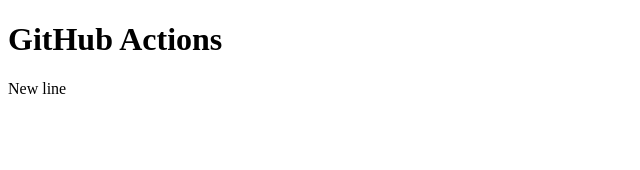
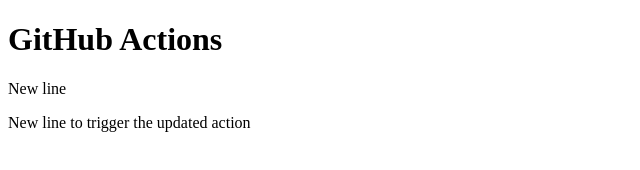
Before and after one commit to robert-ilievski/devops-github-actions, a plain HTML site: page index.html in a window 1280 px wide. Shown: the whole page, without its empty margins (0-640 px from the left). Drawn offline with Linux system fonts and the light colour scheme.

Commit message:
push to trigger the updated action

```diff
--- a/index.html
+++ b/index.html
@@ -7,5 +7,6 @@
 <body>
 <h1>GitHub Actions</h1>
 <p>New line</p>
+<p>New line to trigger the updated action</p>
 </body>
 </html>
```
